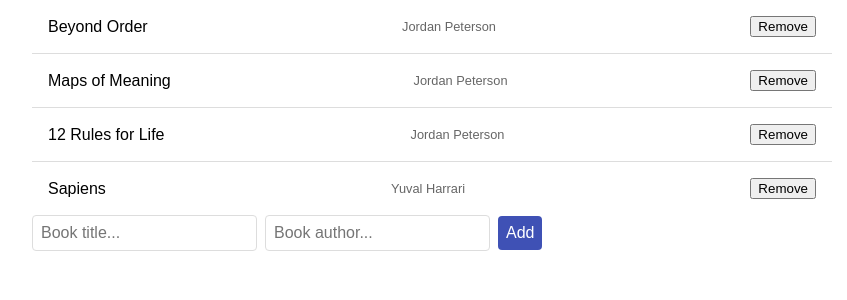
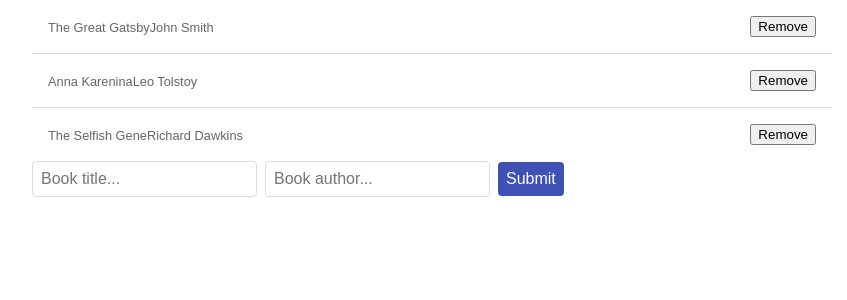
Before and after one commit to Mutai-Gilbert/BookStore, a React (Create React App) app: page / in a window 1280 px wide. Shown: the top 300 px of the page, without its empty margins (208-1055 px from the left). Built offline with nearby package versions, Linux system fonts and the light colour scheme.

Commit message:
Added new files on react-reduxcomponents

```diff
--- a/package.json
+++ b/package.json
@@ -13,6 +13,7 @@
     "react-redux": "^8.0.5",
     "react-router-dom": "^6.10.0",
     "react-scripts": "5.0.1",
+    "uuid": "^9.0.0",
     "web-vitals": "^2.1.4"
   },
   "scripts": {
--- a/src/App.css
+++ b/src/App.css
@@ -1,4 +1,4 @@
-.books {
+.books{
   max-width: 800px;
   margin: 0 auto;
   font-family: Arial, sans-serif;
--- a/src/components/Book.js
+++ /dev/null
@@ -1,17 +0,0 @@
-import PropTypes from 'prop-types';
-
-const Book = ({ title, author, onRemove }) => (
-  <li>
-    {title}
-    <span>{author}</span>
-    <button type="button" onClick={onRemove}>Remove</button>
-  </li>
-);
-
-Book.propTypes = {
-  title: PropTypes.string.isRequired,
-  author: PropTypes.string.isRequired,
-  onRemove: PropTypes.func.isRequired,
-};
-
-export default Book;
--- /dev/null
+++ b/src/components/addNewBook.js
@@ -0,0 +1,53 @@
+import { useState } from 'react';
+import { useDispatch } from 'react-redux';
+import { v4 as uuidv4 } from 'uuid';
+import { addBook } from '../redux/books/booksSlice';
+
+const AddNewBook = () => {
+  const dispatch = useDispatch();
+
+  const [newBook, setNewBook] = useState({ title: '', author: '' });
+
+  const handleBookTitle = (e) => {
+    setNewBook({ ...newBook, title: e.target.value });
+  };
+  const handleBookAuthor = (e) => {
+    setNewBook({ ...newBook, author: e.target.value });
+  };
+  const handleBookSubmit = (e) => {
+    e.preventDefault();
+    const nextBook = {
+      item_id: uuidv4(),
+      title: newBook.title,
+      author: newBook.author,
+    };
+    dispatch(addBook(nextBook));
+    document.querySelector('form').reset();
+  };
+
+  return (
+    <>
+      <form>
+        <input
+          type="text"
+          placeholder="Book title..."
+          name="title"
+          value={newBook.title}
+          onChange={handleBookTitle}
+          required
+        />
+        <input
+          type="text"
+          placeholder="Book author..."
+          name="author"
+          value={newBook.author}
+          onChange={handleBookAuthor}
+          required
+        />
+        <input type="submit" onClick={handleBookSubmit} />
+      </form>
+    </>
+  );
+};
+
+export default AddNewBook;
--- a/src/components/booklist.js
+++ /dev/null
@@ -1,28 +0,0 @@
-import PropTypes from 'prop-types';
-import Book from './Book';
-
-const BookList = ({ books, onRemoveBook }) => (
-  <ul>
-    {books.map((book) => (
-      <Book
-        key={book.id}
-        title={book.title}
-        author={book.author}
-        onRemove={() => onRemoveBook(book.id)}
-      />
-    ))}
-  </ul>
-);
-
-BookList.propTypes = {
-  books: PropTypes.arrayOf(
-    PropTypes.shape({
-      id: PropTypes.number.isRequired,
-      title: PropTypes.string.isRequired,
-      author: PropTypes.string.isRequired,
-    }),
-  ).isRequired,
-  onRemoveBook: PropTypes.func.isRequired,
-};
-
-export default BookList;
--- a/src/components/books.js
+++ b/src/components/books.js
@@ -1,38 +1,35 @@
-import React, { useState } from 'react';
+import React from 'react';
+import { useSelector, useDispatch } from 'react-redux';
+import { removeBook } from '../redux/books/booksSlice';
 import '../App.css';
-import Booklist from './booklist';
+import AddNewBook from './addNewBook';
 
 const Books = () => {
-  const [books, setBooks] = useState([
-    { title: 'Beyond Order', author: 'Jordan Peterson' },
-    { title: 'Maps of Meaning', author: 'Jordan Peterson' },
-    { title: '12 Rules for Life', author: 'Jordan Peterson' },
-    { title: 'Sapiens', author: 'Yuval Harrari' },
-  ]);
-
-  const handleRemoveBook = (index) => {
-    const newBooks = [...books];
-    newBooks.splice(index, 1);
-    setBooks(newBooks);
-  };
-
-  const handleAddBook = (event) => {
-    event.preventDefault();
-    const title = event.target.elements.title.value;
-    const author = event.target.elements.author.value;
-    const newBooks = [...books, { title, author }];
-    setBooks(newBooks);
-    event.target.reset();
-  };
+  const theBooks = useSelector((state) => state.books);
+  const dispatch = useDispatch();
 
   return (
     <div className="books">
-      <Booklist books={books} onRemoveBook={handleRemoveBook} />
-      <form onSubmit={handleAddBook}>
-        <input type="text" placeholder="Book title..." name="title" />
-        <input type="text" placeholder="Book author..." name="author" />
-        <input type="submit" value="Add" />
-      </form>
+      <ul>
+        {
+          theBooks.map((book) => (
+            <li key={book.id}>
+              <div>
+                <span className="title">{book.title}</span>
+                <span className="author">{book.author}</span>
+              </div>
+              <button
+                type="submit"
+                className="removeBook"
+                onClick={() => dispatch(removeBook(book.item_id))}
+              >
+                Remove
+              </button>
+            </li>
+          ))
+        }
+      </ul>
+      <AddNewBook />
     </div>
   );
 };
--- a/src/index.js
+++ b/src/index.js
@@ -2,13 +2,17 @@ import React from 'react';
 import ReactDOM from 'react-dom/client';
 import { BrowserRouter } from 'react-router-dom';
 import './index.css';
+import { Provider } from 'react-redux';
 import App from './App';
+import store from './redux/store';
 
 const root = ReactDOM.createRoot(document.getElementById('root'));
 root.render(
   <React.StrictMode>
     <BrowserRouter>
-      <App />
+      <Provider store={store}>
+        <App />
+      </Provider>
     </BrowserRouter>
   </React.StrictMode>,
 );
--- a/src/redux/books/booksSlice.js
+++ b/src/redux/books/booksSlice.js
@@ -2,24 +2,22 @@ import { createSlice } from '@reduxjs/toolkit';
 
 const initialState = [
   {
-    item_id: 1,
-    item_name: 'Beyond Order',
-    item_author: 'Jordan Peterson',
+    item_id: 'item1',
+    title: 'The Great Gatsby',
+    author: 'John Smith',
+    category: 'Fiction',
   },
   {
-    item_id: 2,
-    item_name: 'Maps of Meaning',
-    item_author: 'Jordan Peterson',
+    item_id: 'item2',
+    title: 'Anna Karenina',
+    author: 'Leo Tolstoy',
+    category: 'Fiction',
   },
   {
-    item_id: 3,
-    item_name: '12 Rules for Life',
-    item_author: 'Jordan Peterson',
-  },
-  {
-    item_id: 4,
-    item_name: 'Sapiens',
-    item_author: 'Yuval Harrari',
+    item_id: 'item3',
+    title: 'The Selfish Gene',
+    author: 'Richard Dawkins',
+    category: 'Nonfiction',
   },
 ];
 
@@ -29,6 +27,7 @@ const booksSlice = createSlice({
   reducers: {
     addBook: (state, action) => {
       state.push(action.payload);
+      return state;
     },
     removeBook: (state, action) => {
       state.splice(action.payload, 1);
--- a/src/redux/store.js
+++ b/src/redux/store.js
@@ -2,11 +2,11 @@ import { configureStore } from '@reduxjs/toolkit';
 import booksReducer from './books/booksSlice';
 import categoriesReducer from './categories/categoriesSlice';
 
-const Store = () => configureStore({
+const store = configureStore({
   reducer: {
     books: booksReducer,
     categories: categoriesReducer,
   },
 });
 
-export default Store;
+export default store;
```
Also changed, not shown: 1 other file (tests, documents, lock files or other folders).
